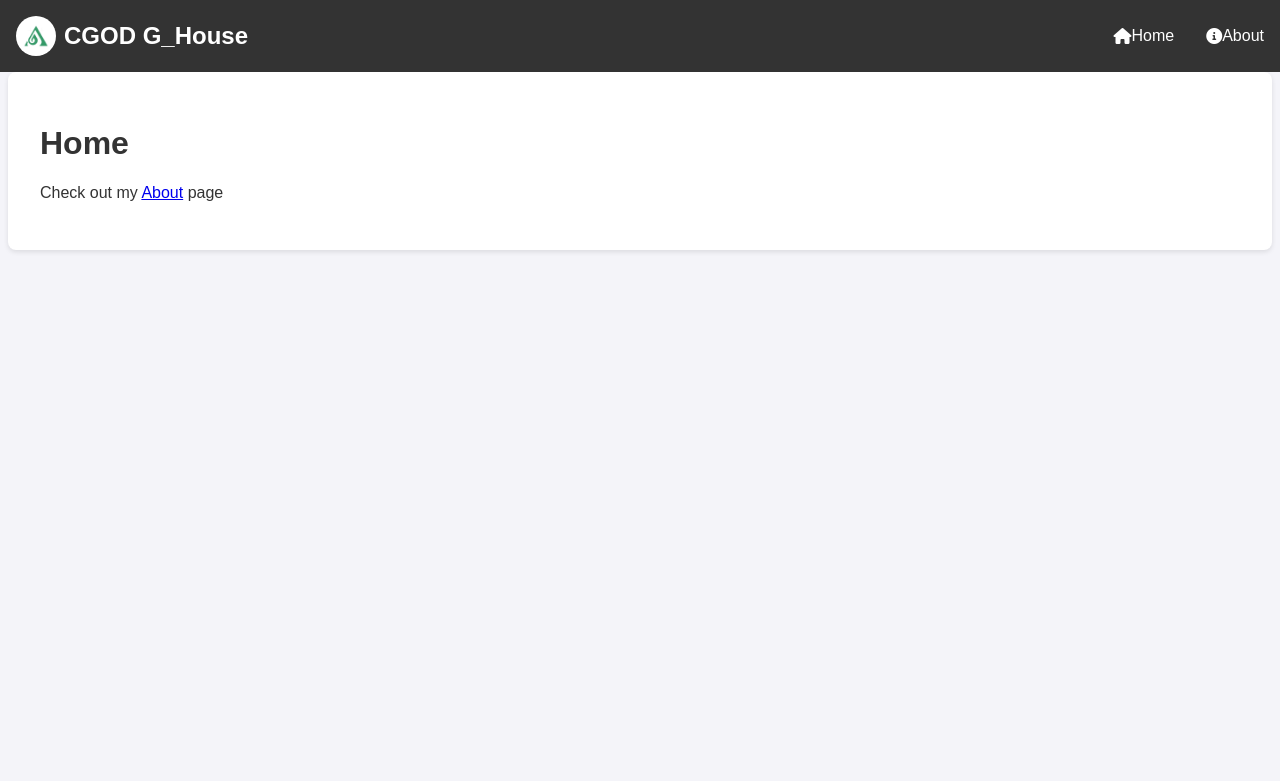
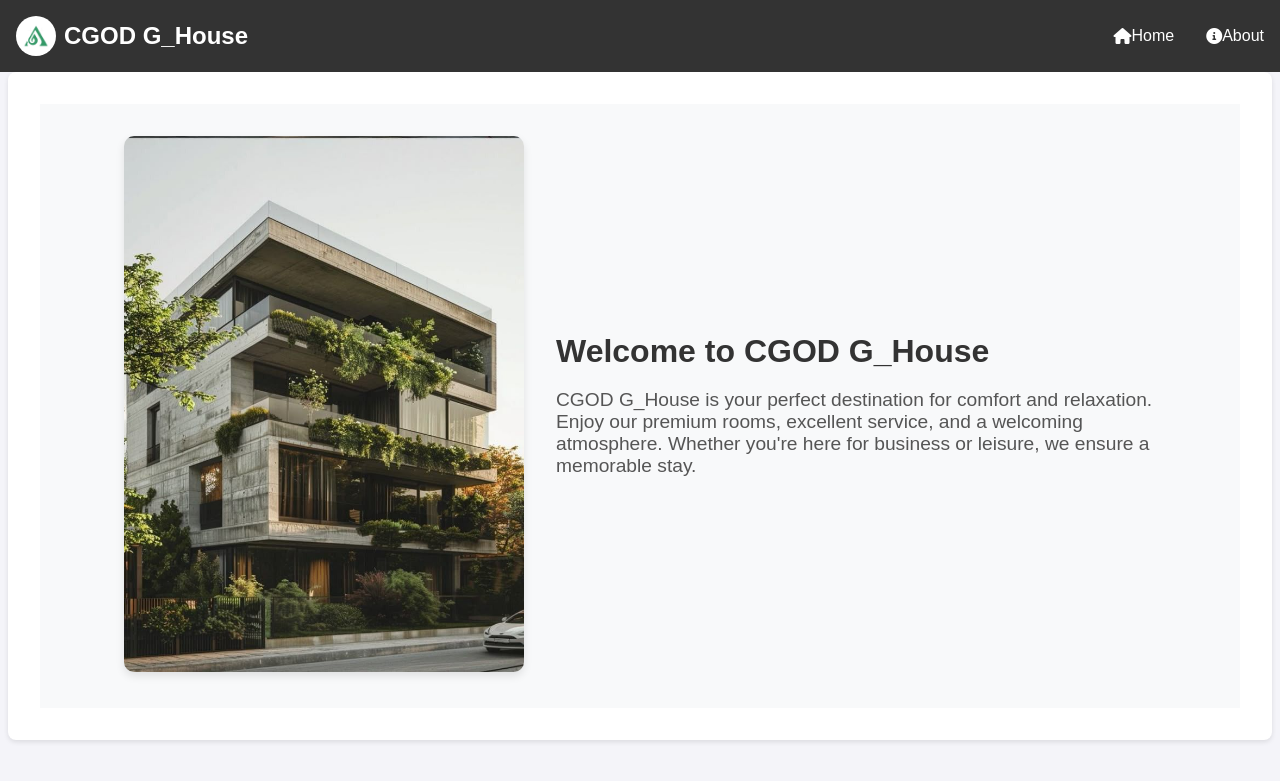
Before and after one commit to AlfredOfficial/Check-In-System-Python, a Django app: page / in a window 1280 px wide. Shown: the top 781 px of the page. Run offline with Django 5.2, Linux system fonts and the light colour scheme.

Commit message:
adding favicon and design for home.html

```diff
--- a/grouproject/grouproject/static/css/style.css
+++ b/grouproject/grouproject/static/css/style.css
@@ -54,3 +54,43 @@ main {
     box-shadow: 0 2px 5px rgba(0, 0, 0, 0.1);
     border-radius: 8px;
 }
+/* Home Page Styling */
+.home-container {
+    padding: 2rem;
+    display: flex;
+    justify-content: center;
+    align-items: center;
+    background-color: #f8f9fa;
+}
+
+.home-content {
+    display: flex;
+    gap: 2rem; /* Space between image and description */
+    align-items: center;
+    max-width: 1200px;
+    margin: 0 auto;
+}
+
+.home-image img {
+    width: 400px; /* Adjust image size */
+    height: auto;
+    border-radius: 10px; /* Optional: Rounded corners */
+    box-shadow: 0 4px 8px rgba(0, 0, 0, 0.1); /* Optional: Add shadow */
+}
+
+.home-description {
+    max-width: 600px;
+    text-align: left;
+}
+
+.home-description h1 {
+    font-size: 2rem;
+    margin-bottom: 1rem;
+    color: #333;
+}
+
+.home-description p {
+    font-size: 1.2rem;
+    margin-bottom: 1.5rem;
+    color: #555;
+}
--- a/grouproject/grouproject/templates/home.html
+++ b/grouproject/grouproject/templates/home.html
@@ -1,10 +1,27 @@
 {% extends 'layout.html' %}
+{% load static %}
 
 {% block title %}
-    Home
+    Home-CGOD G_House
 {% endblock %}
 
 {% block content %}
-<h1>Home</h1>
-    <p>Check out my <a href="/about">About</a> page</p>
+<div class="home-container">
+    <div class="home-content">
+        <!-- Left Side: Image -->
+        <div class="home-image">
+            <img src="{% static 'images/home-design.jpg' %}" alt="CGOD G_House" />
+        </div>
+
+        <!-- Right Side: Description -->
+        <div class="home-description">
+            <h1>Welcome to CGOD G_House</h1>
+            <p>
+                CGOD G_House is your perfect destination for comfort and relaxation.
+                Enjoy our premium rooms, excellent service, and a welcoming atmosphere.
+                Whether you're here for business or leisure, we ensure a memorable stay.
+            </p>
+        </div>
+    </div>
+</div>
 {% endblock %}
--- a/grouproject/grouproject/templates/layout.html
+++ b/grouproject/grouproject/templates/layout.html
@@ -13,6 +13,8 @@
     <link rel="stylesheet" href="{% static 'css/style.css' %}">
     <!-- for js  -->
     <script src="{% static 'js/main.js' %}" defer></script>
+    {% comment %} for favicon {% endcomment %}
+    <link rel="icon" href="{% static 'images/favicon.jpg' %}" type="image/x-icon">
     <!-- Font Awesome CDN -->
     <link rel="stylesheet" href="https://cdnjs.cloudflare.com/ajax/libs/font-awesome/6.0.0-beta3/css/all.min.css">
 </head>
```
Also changed, not shown: grouproject/grouproject/static/images/favicon.jpg (added), grouproject/grouproject/static/images/home-design.jpg (added).
